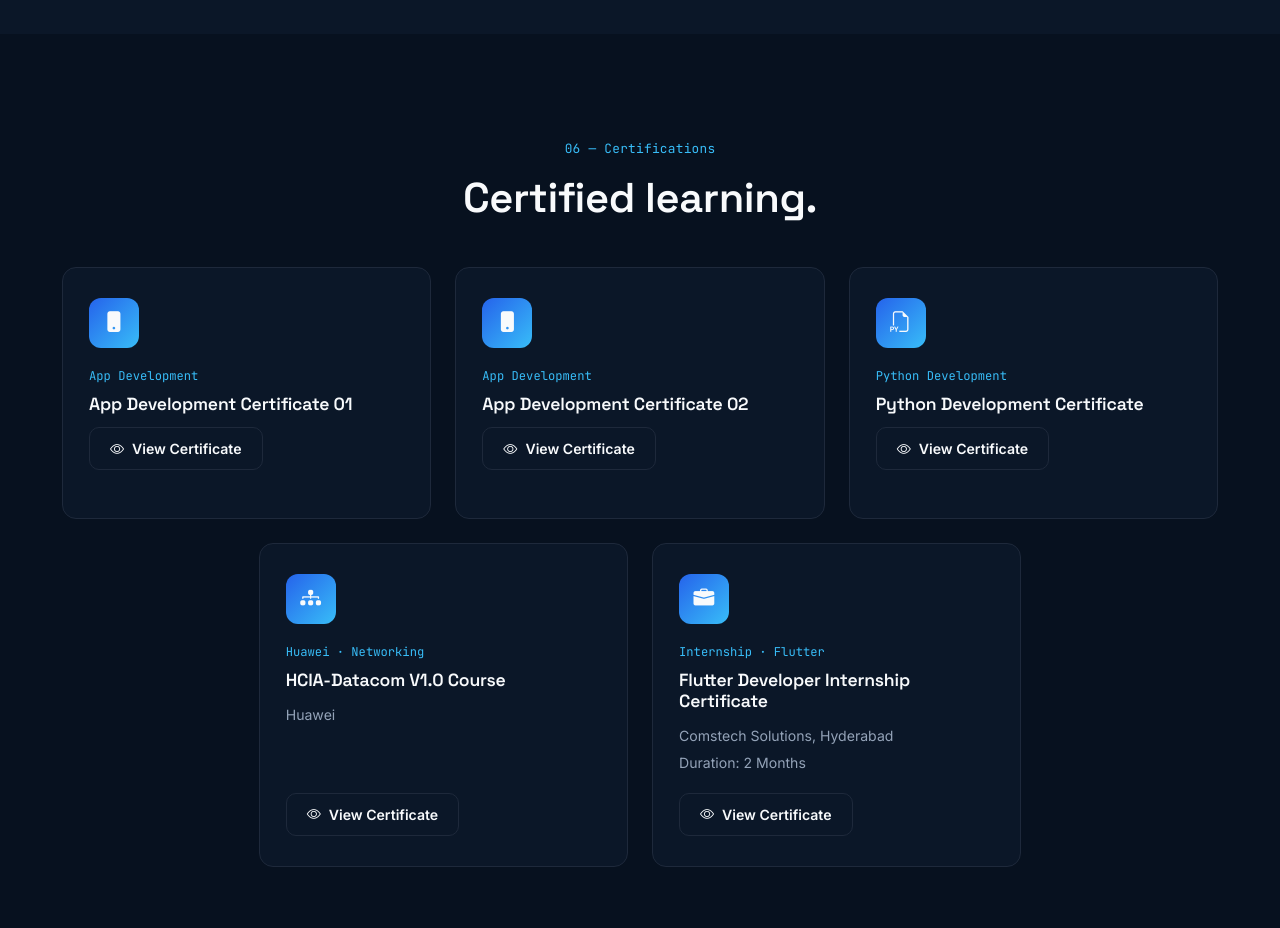
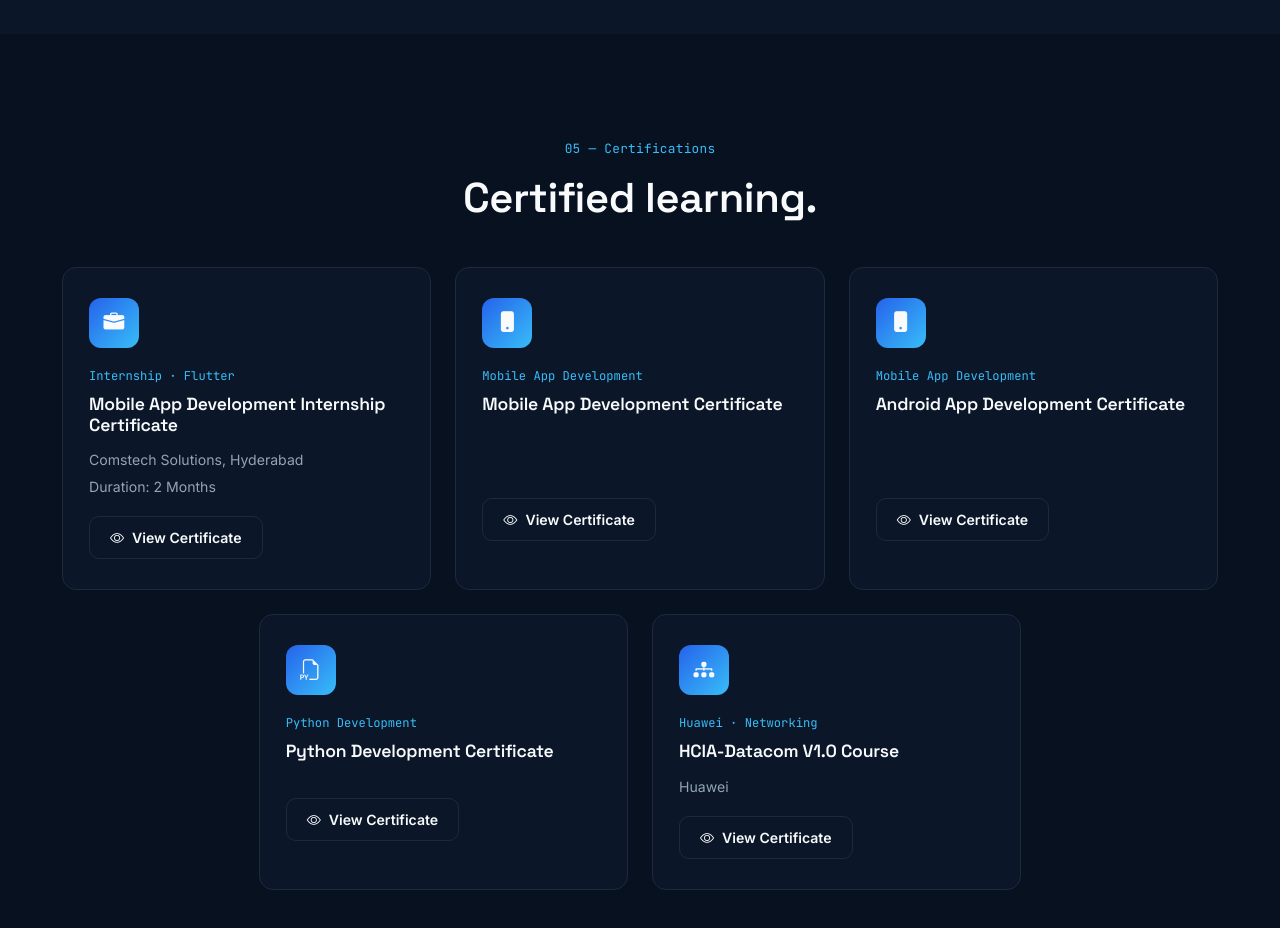
Before and after one commit to AreebBaig26/Portfolio, a plain HTML site: page areeb/index.html in a window 1280 px wide. Shown: the part 9340-10268 px from the top of the page. Drawn offline with nearby package versions, Linux system fonts and the light colour scheme.

Commit message:
certificates upload

```diff
--- a/areeb/index.html
+++ b/areeb/index.html
@@ -610,17 +610,28 @@
 <section id="certifications" class="section-pad">
   <div class="container">
     <div class="text-center mx-auto" style="max-width:640px" data-reveal>
-      <span class="section-eyebrow">06 — Certifications</span>
+      <span class="section-eyebrow">05 — Certifications</span>
       <h2 class="section-heading">Certified learning.</h2>
     </div>
     <div class="row g-4 mt-3 justify-content-center">
+      <div class="col-md-6 col-lg-4" data-reveal data-reveal-delay="1">
+        <div class="cert-card">
+          <div class="skill-icon"><i class="bi bi-briefcase-fill"></i></div>
+          <span class="cert-category">Internship · Flutter</span>
+          <h3>Mobile App Development Internship Certificate</h3>
+          <p class="cert-org">Comstech Solutions, Hyderabad</p><p class="cert-org">Duration: 2 Months</p>
+          <button type="button" class="btn btn-outline-line btn-sm-pad cert-open" data-bs-toggle="modal" data-bs-target="#certModal" data-cert-slug="comstech-flutter-internship-certificate" data-cert-title="Flutter Developer Internship Certificate" data-cert-cat="Internship · Flutter" data-cert-org="Comstech Solutions, Hyderabad" data-cert-dur="2 Months">
+            <i class="bi bi-eye"></i> View Certificate
+          </button>
+        </div>
+      </div>
       <div class="col-md-6 col-lg-4" data-reveal>
         <div class="cert-card">
           <div class="skill-icon"><i class="bi bi-phone-fill"></i></div>
-          <span class="cert-category">App Development</span>
-          <h3>App Development Certificate 01</h3>
+          <span class="cert-category">Mobile App Development</span>
+          <h3>Mobile App Development Certificate</h3>
 
-          <button type="button" class="btn btn-outline-line btn-sm-pad cert-open" data-bs-toggle="modal" data-bs-target="#certModal" data-cert-slug="app-development-certificate-01" data-cert-title="App Development Certificate 01" data-cert-cat="App Development" data-cert-org="" data-cert-dur="">
+          <button type="button" class="btn btn-outline-line btn-sm-pad cert-open" data-bs-toggle="modal" data-bs-target="#certModal" data-cert-slug="app-development-certificate-01" data-cert-title="Mobile App Development Certificate" data-cert-cat="Mobile App Development" data-cert-org="" data-cert-dur="">
             <i class="bi bi-eye"></i> View Certificate
           </button>
         </div>
@@ -628,10 +639,10 @@
       <div class="col-md-6 col-lg-4" data-reveal data-reveal-delay="1">
         <div class="cert-card">
           <div class="skill-icon"><i class="bi bi-phone-fill"></i></div>
-          <span class="cert-category">App Development</span>
-          <h3>App Development Certificate 02</h3>
+          <span class="cert-category">Mobile App Development</span>
+          <h3>Android App Development Certificate</h3>
 
-          <button type="button" class="btn btn-outline-line btn-sm-pad cert-open" data-bs-toggle="modal" data-bs-target="#certModal" data-cert-slug="app-development-certificate-02" data-cert-title="App Development Certificate 02" data-cert-cat="App Development" data-cert-org="" data-cert-dur="">
+          <button type="button" class="btn btn-outline-line btn-sm-pad cert-open" data-bs-toggle="modal" data-bs-target="#certModal" data-cert-slug="app-development-certificate-02" data-cert-title="Android App Development Certificate" data-cert-cat="Mobile App Development" data-cert-org="" data-cert-dur="">
             <i class="bi bi-eye"></i> View Certificate
           </button>
         </div>
@@ -654,17 +665,6 @@
           <h3>HCIA-Datacom V1.0 Course</h3>
           <p class="cert-org">Huawei</p>
           <button type="button" class="btn btn-outline-line btn-sm-pad cert-open" data-bs-toggle="modal" data-bs-target="#certModal" data-cert-slug="huawei-hcia-datacom-v1-certificate" data-cert-title="HCIA-Datacom V1.0 Course" data-cert-cat="Huawei · Networking" data-cert-org="Huawei" data-cert-dur="">
-            <i class="bi bi-eye"></i> View Certificate
-          </button>
-        </div>
-      </div>
-      <div class="col-md-6 col-lg-4" data-reveal data-reveal-delay="1">
-        <div class="cert-card">
-          <div class="skill-icon"><i class="bi bi-briefcase-fill"></i></div>
-          <span class="cert-category">Internship · Flutter</span>
-          <h3>Flutter Developer Internship Certificate</h3>
-          <p class="cert-org">Comstech Solutions, Hyderabad</p><p class="cert-org">Duration: 2 Months</p>
-          <button type="button" class="btn btn-outline-line btn-sm-pad cert-open" data-bs-toggle="modal" data-bs-target="#certModal" data-cert-slug="comstech-flutter-internship-certificate" data-cert-title="Flutter Developer Internship Certificate" data-cert-cat="Internship · Flutter" data-cert-org="Comstech Solutions, Hyderabad" data-cert-dur="2 Months">
             <i class="bi bi-eye"></i> View Certificate
           </button>
         </div>
```
Also changed, not shown: areeb/assets/certificates/README.txt, areeb/assets/certificates/app-development-certificate-01.jpeg (added), areeb/assets/certificates/app-development-certificate-02.jpeg (added), areeb/assets/certificates/huawei-hcia-datacom-v1-certificate.png (added), areeb/assets/certificates/python-development-certificate.jpeg (added).
